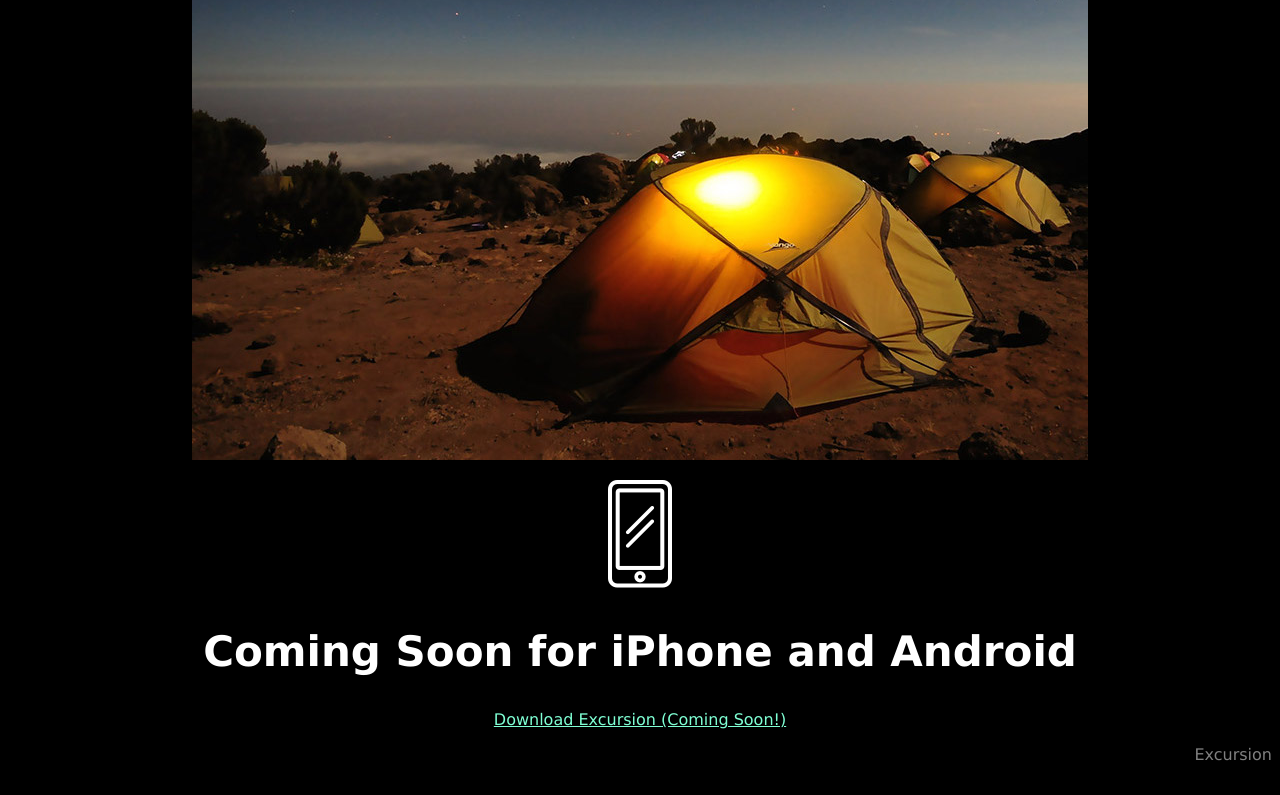
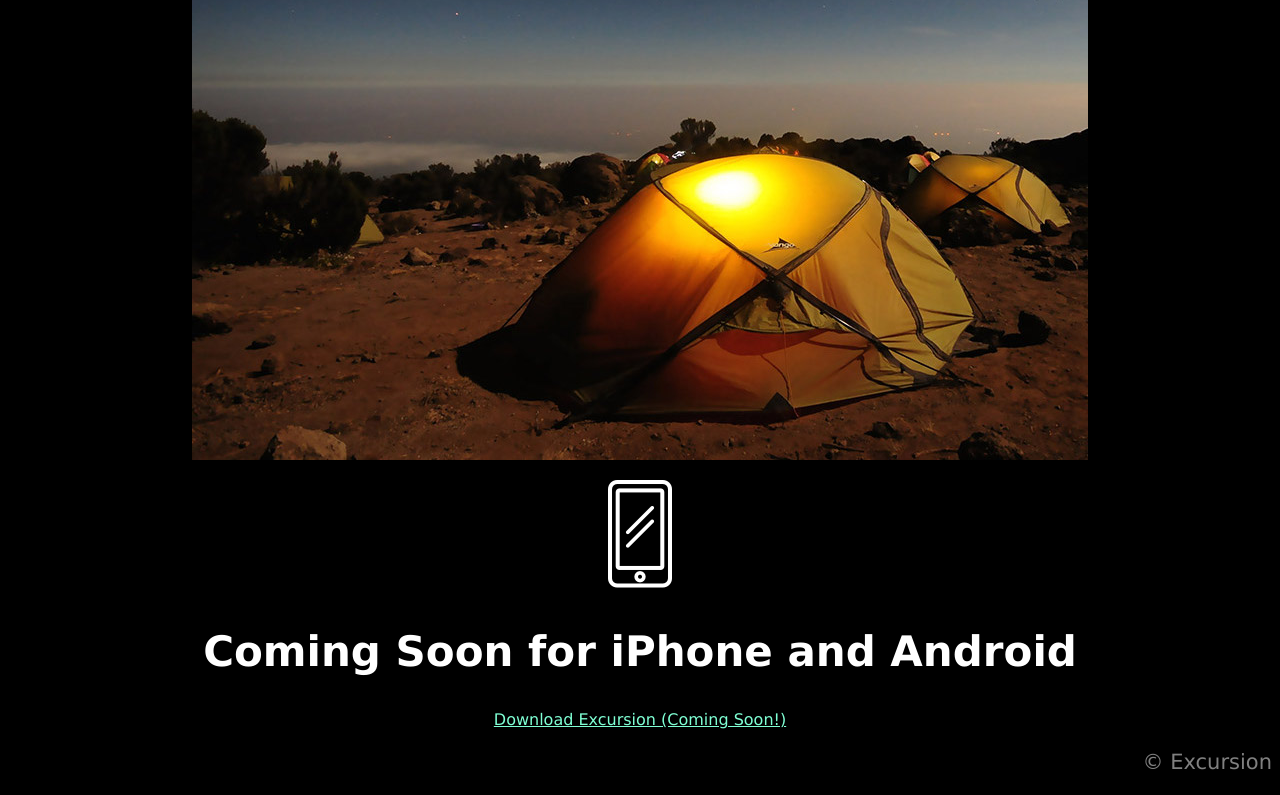
Before and after one commit to BlazeH/excursion, a plain HTML site: page index.html in a window 1280 px wide. Shown: the part 603-1398 px from the top of the page. Drawn offline with Linux system fonts and the light colour scheme.

Commit message:
edit final

```diff
--- a/index.html
+++ b/index.html
@@ -7,18 +7,17 @@
   </head>
   <body>
     <h1>Discover hidden places in the world around you</h1>
-      <p><a href="./index.html" class="link">Download Excursion (Coming Soon!)</a></p>
-      <video autoplay loop>
-        <source src="resources/video/excursion.mp4">
+    <p><a href="./index.html" class="link">Download Excursion (Coming Soon!)</a></p>
+    <video autoplay loop>
+      <source src="resources/video/excursion.mp4">
           demo of app
-      </video>
-
+    </video>
     <h2>Your personal travel guide</h2>
     <p class="caption">Excursion remembers places you like, and recommends new points of interest around you.</p>
     <p><img src="resources/images/camp.jpg"/></p>
     <p><img src="resources/images/phone.png"/></p>
     <h2>Coming Soon for iPhone and Android</h2>
     <p><a href="./index.html" class="link">Download Excursion (Coming Soon!)</a></p>
-    <p class="footer"> Excursion</p>
+    <p class="footer">&#169; Excursion</p>
   </body>
 </html>
--- a/resources/css/style.css
+++ b/resources/css/style.css
@@ -22,4 +22,5 @@ h2 {
 p.footer {
   color: gray;
   text-align: right;
+  font-size: 21px;
 }
```
